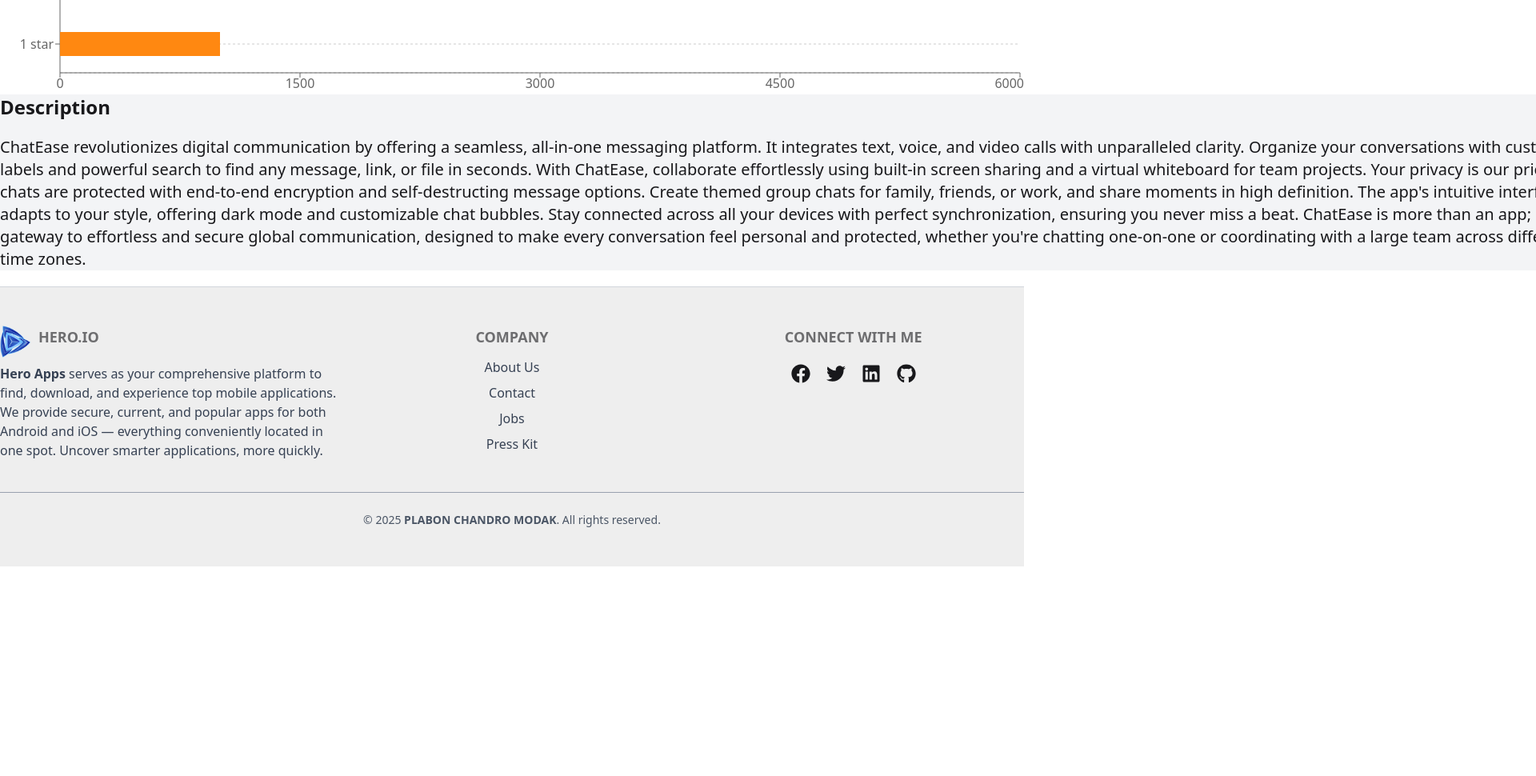
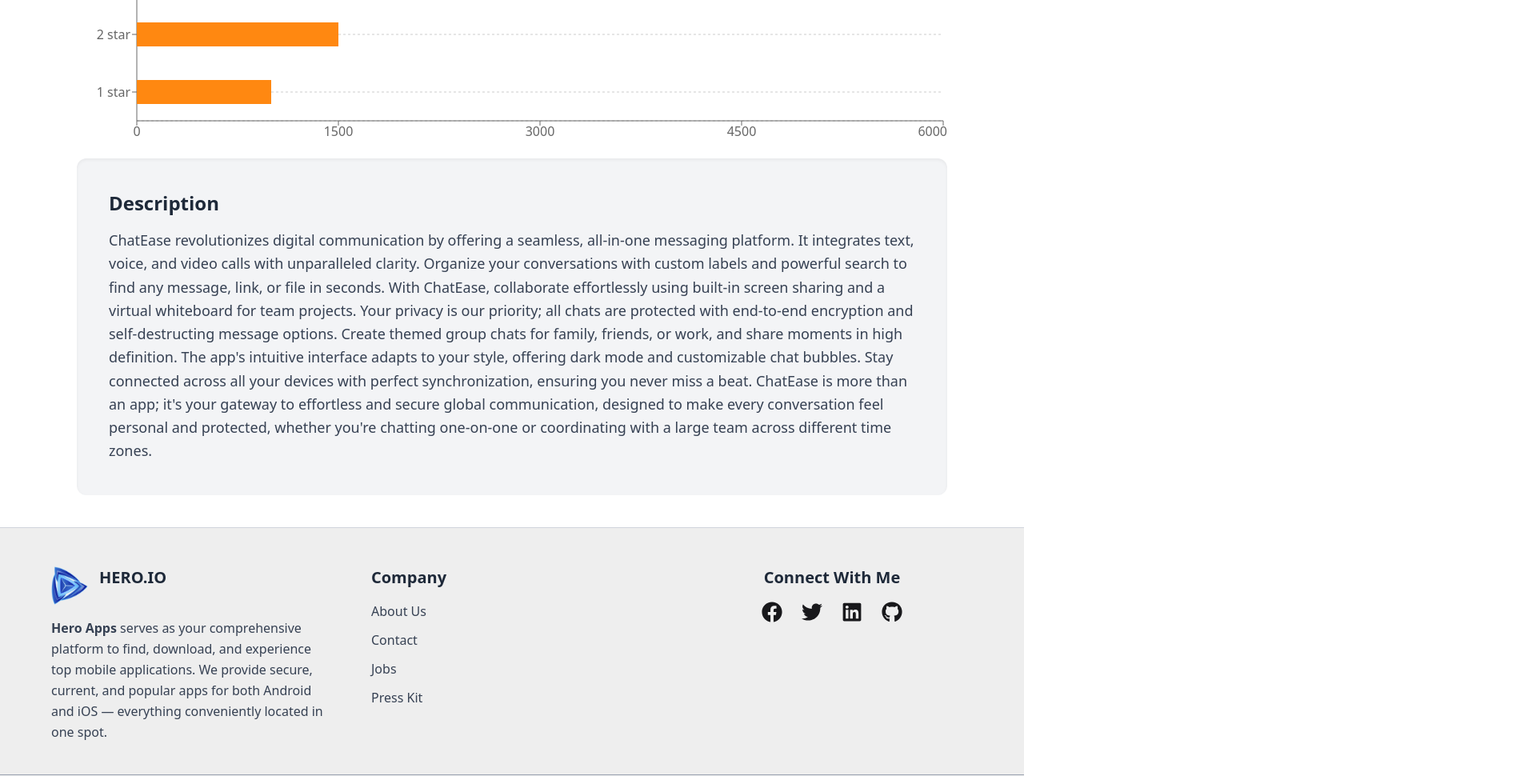
Before and after one commit to plabonmdk/We-Build-Productive-Apps, a React (Vite) app: page /appsDetails/1 in a window 1280 px wide. Shown: the part 770-1740 px from the top of the page at 80% size, 1920 px wide, since content can reach past the window. Before the commit the page ends 1478 px from the top, so only its background shows below. Built offline with nearby package versions, Linux system fonts and the light colour scheme.

Commit message:
responsive add

```diff
--- a/src/Components/Footer.jsx
+++ b/src/Components/Footer.jsx
@@ -1,64 +1,77 @@
-import React from 'react';
+import React from "react";
 import { FaFacebook, FaGithub, FaTwitter, FaLinkedin } from "react-icons/fa";
-import logo from "../assets/logo.png"
+import logo from "../assets/logo.png";
+
 const Footer = () => {
   return (
-
     <footer className="bg-base-300 text-base-content py-12 border-t border-gray-300">
-      <div className="max-w-[2200px]  text-center mx-auto grid grid-cols-1 sm:grid-cols-2 md:grid-cols-3 ">
-
-
-        <div>
-          <div className="flex items-center justify-center sm:justify-start gap-2">
-            <img className="w-10" src={logo} alt="Hero.IO Logo" />
-            <h6 className="footer-title text-lg font-semibold mb-3">HERO.IO</h6>
+      {/* Footer Grid */}
+      <div className="max-w-[1900px] mx-auto px-6 sm:px-10 md:px-16 grid grid-cols-1 sm:grid-cols-2 md:grid-cols-3 gap-12">
+        {/* ---- Left Section ---- */}
+        <div className="text-center sm:text-left">
+          <div className="flex flex-col sm:flex-row items-center sm:items-start sm:justify-start gap-3">
+            <img className="w-12" src={logo} alt="Hero.IO Logo" />
+            <h6 className="text-xl font-bold text-gray-800 mt-2 sm:mt-0">
+              HERO.IO
+            </h6>
           </div>
-          <p className="text-gray-700 text-justify sm:text-left mt-2">
-            <span className="font-semibold">Hero Apps</span> serves as your comprehensive platform
-            to find, download, and experience top mobile applications. We provide secure, current,
-            and popular apps for both Android and iOS — everything conveniently located in one spot.
-            Uncover smarter applications, more quickly.
+          <p className="text-gray-700 mt-4 leading-relaxed">
+            <span className="font-semibold">Hero Apps</span> serves as your
+            comprehensive platform to find, download, and experience top mobile
+            applications. We provide secure, current, and popular apps for both
+            Android and iOS — everything conveniently located in one spot.
           </p>
         </div>
 
-
-        <div>
-          <h6 className="footer-title text-lg font-semibold mb-3">Company</h6>
-          <ul className="space-y-2 text-gray-700">
+        {/* ---- Middle Section ---- */}
+        <div className="text-center sm:text-left">
+          <h6 className="text-xl font-semibold mb-4 text-gray-800">Company</h6>
+          <ul className="space-y-3 text-gray-700">
             <li>
-              <a href="/about" className="link link-hover hover:text-blue-600 transition-colors">
+              <a
+                href="/about"
+                className="hover:text-blue-600 transition-colors"
+              >
                 About Us
               </a>
             </li>
             <li>
-              <a href="/contact" className="link link-hover hover:text-blue-600 transition-colors">
+              <a
+                href="/contact"
+                className="hover:text-blue-600 transition-colors"
+              >
                 Contact
               </a>
             </li>
             <li>
-              <a href="/jobs" className="link link-hover hover:text-blue-600 transition-colors">
+              <a href="/jobs" className="hover:text-blue-600 transition-colors">
                 Jobs
               </a>
             </li>
             <li>
-              <a href="/press-kit" className="link link-hover hover:text-blue-600 transition-colors">
+              <a
+                href="/press-kit"
+                className="hover:text-blue-600 transition-colors"
+              >
                 Press Kit
               </a>
             </li>
           </ul>
         </div>
 
-
-        <div className='flex flex-col items-center text-center'>
-          <h6 className="footer-title text-lg font-semibold mb-3">Connect With Me</h6>
-          <div className="flex justify-center  sm:justify-start space-x-5 mt-2">
+        {/* ---- Right Section ---- */}
+        <div className="text-center">
+          <h6 className="text-xl font-semibold mb-4 text-gray-800">
+            Connect With Me
+          </h6>
+          <div className="flex justify-center space-x-6">
             <a
               href="https://www.facebook.com/plabon.plabon.549675/likes"
               target="_blank"
               rel="noreferrer"
               className="hover:text-blue-600 transition-colors duration-300"
             >
-              <FaFacebook size={24} />
+              <FaFacebook size={26} />
             </a>
             <a
               href="https://x.com/plabon90046/likes"
@@ -66,7 +79,7 @@
               rel="noreferrer"
               className="hover:text-sky-500 transition-colors duration-300"
             >
-              <FaTwitter size={24} />
+              <FaTwitter size={26} />
             </a>
             <a
               href="https://www.linkedin.com/in/plabon-chandro-modak-411543383/"
@@ -74,7 +87,7 @@
               rel="noreferrer"
               className="hover:text-blue-700 transition-colors duration-300"
             >
-              <FaLinkedin size={24} />
+              <FaLinkedin size={26} />
             </a>
             <a
               href="https://github.com/plabonmdk/We-Build-Productive-Apps"
@@ -82,21 +95,20 @@
               rel="noreferrer"
               className="hover:text-gray-800 transition-colors duration-300"
             >
-              <FaGithub size={24} />
+              <FaGithub size={26} />
             </a>
           </div>
         </div>
       </div>
 
-
-      <div className="mt-10 border-t border-gray-400 pt-6 text-center">
+      {/* ---- Bottom Border ---- */}
+      <div className="mt-10 border-t border-gray-400 pt-6 text-center px-4">
         <p className="text-sm text-gray-600">
           © {new Date().getFullYear()}{" "}
           <span className="font-semibold">PLABON CHANDRO MODAK</span>. All rights reserved.
         </p>
       </div>
     </footer>
-
   );
 };
 
--- a/src/Pages/Apps.jsx
+++ b/src/Pages/Apps.jsx
@@ -35,7 +35,7 @@
   }, [term, searchedProducts, loading]);
 
   return (
-    <div className="max-w-[2000px] mx-auto">
+    <div className="max-w-[1600px] mx-auto">
       <div className="text-center my-5">
         <h1 className="text-4xl font-bold bg-gradient-to-r from-blue-500 via-purple-500 to-pink-500 bg-clip-text text-transparent">
           Our All Applications
--- a/src/Pages/AppsDetails.jsx
+++ b/src/Pages/AppsDetails.jsx
@@ -5,9 +5,9 @@
 import rating from "../assets/icon-ratings.png";
 import review from "../assets/icon-review.png";
 import RatingChart from "./RatingChart";
-import Swal from "sweetalert2"; // ✅ import SweetAlert2
-import "sweetalert2/dist/sweetalert2.min.css"; // optional: for consistent styling
-import LoadingSpinner from "../Components/LoadingSpinner"
+import Swal from "sweetalert2";
+import "sweetalert2/dist/sweetalert2.min.css";
+import LoadingSpinner from "../Components/LoadingSpinner";
 
 const AppsDetails = () => {
   const { id } = useParams();
@@ -17,17 +17,16 @@
   const { companyName, title, reviews, downloads, image, size, ratingAvg } = app || {};
   const [isInstalled, setIsInstalled] = useState(false);
 
-  // ✅ check if app is already installed
+  // Check installation
   useEffect(() => {
     const existingList = JSON.parse(localStorage.getItem("installation")) || [];
     const alreadyInstalled = existingList.some((a) => a.id === app?.id);
     setIsInstalled(alreadyInstalled);
   }, [app]);
 
-  // ✅ SweetAlert2 notifications
+  // Handle install button
   const handleAddToInstallation = () => {
     if (!app) return;
-
     const existingList = JSON.parse(localStorage.getItem("installation")) || [];
     const isDuplicate = existingList.some((a) => a.id === app.id);
 
@@ -57,23 +56,29 @@
     });
   };
 
-  if (loading) return <LoadingSpinner></LoadingSpinner> ;
+  if (loading) return <LoadingSpinner />;
   if (!app) return <p>App not found</p>;
 
   return (
-    <>
-      <div className="max-w-[2000px] mx-auto bg-white shadow-lg hover:shadow-2xl rounded-2xl p-6 sm:p-10 flex flex-col lg:flex-row items-center lg:items-start gap-10 transition-all duration-300">
-        <div className="flex-shrink-0 w-full sm:w-[300px] flex justify-center">
+    <div className="w-full px-4 sm:px-8 md:px-16 lg:px-24 py-10">
+      {/* ============== App Details Card ============== */}
+      <div className="bg-white shadow-lg hover:shadow-2xl rounded-2xl p-6 sm:p-10 flex flex-col lg:flex-row items-center lg:items-start gap-10 transition-all duration-300">
+
+        {/* ===== App Image ===== */}
+        <div className="flex-shrink-0 w-full sm:w-[320px] flex justify-center">
           <img
             src={image}
             alt="App Logo"
-            className="w-[250px] h-[250px] sm:w-[280px] sm:h-[280px] rounded-2xl object-cover border border-gray-200 shadow-md transition-transform duration-300 hover:scale-105"
+            className="w-[220px] h-[220px] sm:w-[280px] sm:h-[280px] rounded-2xl object-cover border border-gray-200 shadow-md transition-transform duration-300 hover:scale-105"
           />
         </div>
 
+        {/* ===== App Info ===== */}
         <div className="flex-1 w-full text-center lg:text-left flex flex-col gap-6">
           <div>
-            <h2 className="text-3xl sm:text-4xl font-bold text-gray-900 leading-tight">{title}</h2>
+            <h2 className="text-2xl sm:text-3xl md:text-4xl font-bold text-gray-900 leading-tight break-words">
+              {title}
+            </h2>
             <p className="text-gray-500 text-base sm:text-lg mt-2">
               Developed by{" "}
               <span className="text-blue-600 hover:underline font-semibold cursor-pointer">
@@ -82,38 +87,38 @@
             </p>
           </div>
 
-          {/* Info Cards */}
-          <div className="flex flex-wrap justify-center lg:justify-start gap-6 sm:gap-10 mt-4">
+          {/* ===== Info Cards ===== */}
+          <div className="grid grid-cols-2 sm:grid-cols-3 gap-6 sm:gap-10 mt-4 justify-items-center lg:justify-start">
             <div className="flex items-center gap-3">
-              <img src={downloadsPng} alt="Downloads" className="w-7 h-7" />
+              <img src={downloadsPng} alt="Downloads" className="w-6 sm:w-7 h-6 sm:h-7" />
               <div>
                 <p className="text-gray-400 text-sm sm:text-base">Downloads</p>
-                <p className="text-gray-900 font-semibold text-lg sm:text-xl">{downloads}M</p>
+                <p className="text-gray-900 font-semibold text-base sm:text-xl">{downloads}M</p>
               </div>
             </div>
 
             <div className="flex items-center gap-3">
-              <img src={rating} alt="Ratings" className="w-7 h-7" />
+              <img src={rating} alt="Ratings" className="w-6 sm:w-7 h-6 sm:h-7" />
               <div>
                 <p className="text-gray-400 text-sm sm:text-base">Average Rating</p>
-                <p className="text-gray-900 font-semibold text-lg sm:text-xl">{ratingAvg}</p>
+                <p className="text-gray-900 font-semibold text-base sm:text-xl">{ratingAvg}</p>
               </div>
             </div>
 
             <div className="flex items-center gap-3">
-              <img src={review} alt="Reviews" className="w-7 h-7" />
+              <img src={review} alt="Reviews" className="w-6 sm:w-7 h-6 sm:h-7" />
               <div>
                 <p className="text-gray-400 text-sm sm:text-base">Total Reviews</p>
-                <p className="text-gray-900 font-semibold text-lg sm:text-xl">{reviews}K</p>
+                <p className="text-gray-900 font-semibold text-base sm:text-xl">{reviews}K</p>
               </div>
             </div>
           </div>
 
-          {/* Install Button */}
-          <div className="mt-6 flex flex-col lg:flex-row lg:items-center gap-6">
+          {/* ===== Install Button ===== */}
+          <div className="mt-6 flex flex-col sm:flex-row gap-4 sm:gap-6 justify-center lg:justify-start">
             <button
               onClick={handleAddToInstallation}
-              className={`w-full sm:w-auto h-12 sm:h-14 px-6 sm:px-8 rounded-xl font-semibold text-sm sm:text-base md:text-lg transition-all duration-300 flex items-center justify-center whitespace-nowrap ${
+              className={`w-full sm:w-auto h-12 sm:h-14 px-6 sm:px-8 rounded-xl font-semibold text-base sm:text-lg transition-all duration-300 flex items-center justify-center whitespace-nowrap ${
                 isInstalled
                   ? "bg-gray-200 text-gray-600 cursor-not-allowed"
                   : "bg-gradient-to-r from-green-500 to-emerald-600 text-white hover:shadow-lg hover:scale-105"
@@ -131,13 +136,17 @@
         </div>
       </div>
 
-      <RatingChart key={app.id} rating={app.ratings} />
+      {/* ===== Rating Chart ===== */}
+      <div className="mt-10">
+        <RatingChart key={app.id} rating={app.ratings} />
+      </div>
 
-      <div className="w-[2000px] bg-gray-100 my-5 mx-auto">
-        <h1 className="my-5 text-2xl font-bold">Description</h1>
-        <p className="text-xl">{app.description}</p>
+      {/* ===== Description Section ===== */}
+      <div className="mt-10 bg-gray-100 rounded-xl p-6 sm:p-10 shadow-inner">
+        <h1 className="text-xl sm:text-2xl font-bold mb-4 text-gray-800">Description</h1>
+        <p className="text-gray-700 text-base sm:text-lg leading-relaxed">{app.description}</p>
       </div>
-    </>
+    </div>
   );
 };
 
--- a/src/Pages/Home.jsx
+++ b/src/Pages/Home.jsx
@@ -19,7 +19,7 @@
     <Hero></Hero>
 
 
-    <div className="max-w-[2000px] mx-auto">
+    <div className="max-w-[1600px] mx-auto">
 
       <div className="text-center my-5">
         <h1 className="text-4xl font-bold">Trending Apps</h1>
--- a/src/Pages/Installation.jsx
+++ b/src/Pages/Installation.jsx
@@ -64,7 +64,7 @@
   return (
    <div>
     {
-      loading?<LoadingSpinner></LoadingSpinner>: <div className="max-w-[2000px] mx-auto px-4 md:px-8">
+      loading?<LoadingSpinner></LoadingSpinner>: <div className="max-w-[1770px] mx-auto px-4 md:px-8">
       {/* ✅ Header */}
       <div className="text-center my-5">
         <h1 className="text-4xl font-bold bg-gradient-to-r from-blue-500 via-purple-500 to-pink-500 bg-clip-text text-transparent">
```
